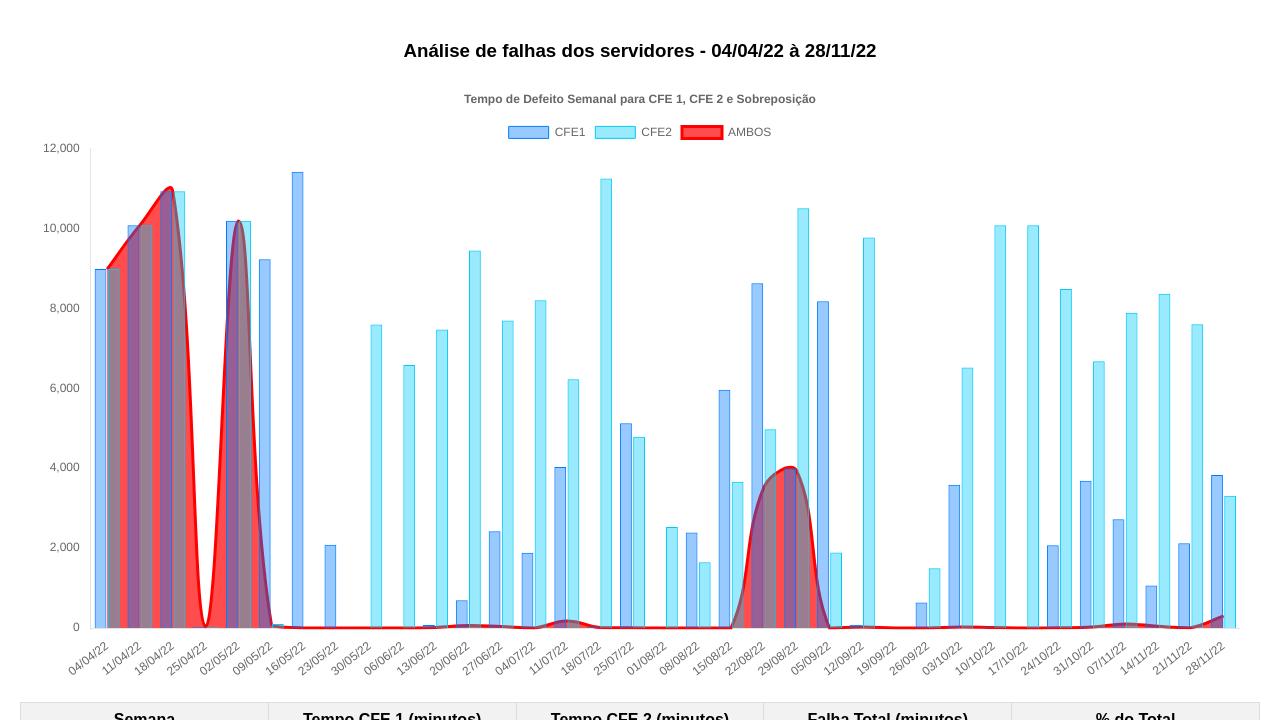
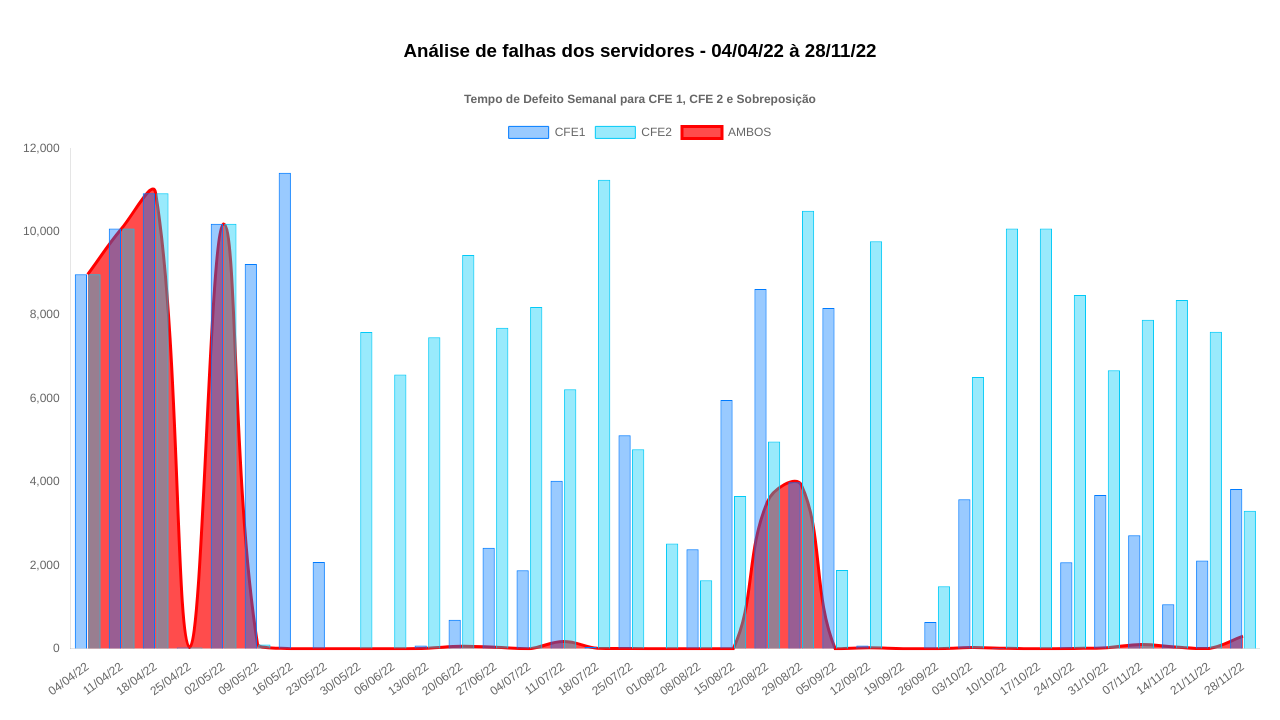
Before and after one commit to juliocasagrande/analise_falhas_cfe, a plain HTML site: page index.html in a window 1280 px wide. Shown: the top 720 px of the page. Drawn offline with nearby package versions, Linux system fonts and the light colour scheme.

Commit message:
Update index.html

```diff
--- a/index.html
+++ b/index.html
@@ -23,7 +23,7 @@
             display: block;
             margin: 0 auto;
             max-width: 100%;
-            width: 1200px; /* Define a largura do gráfico */
+            width: 100%; /* Ajuste a largura do gráfico */
             height: 400px; /* Define a altura do gráfico */
         }
         table {
```
